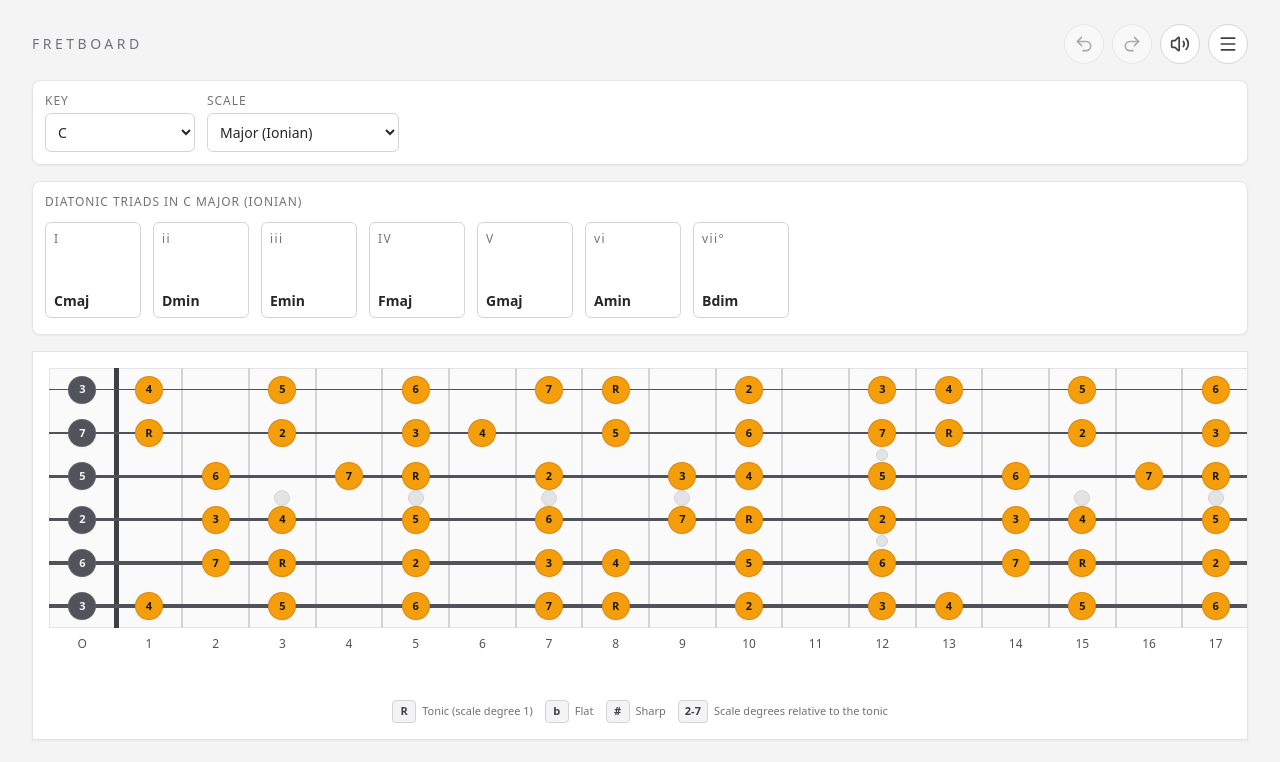
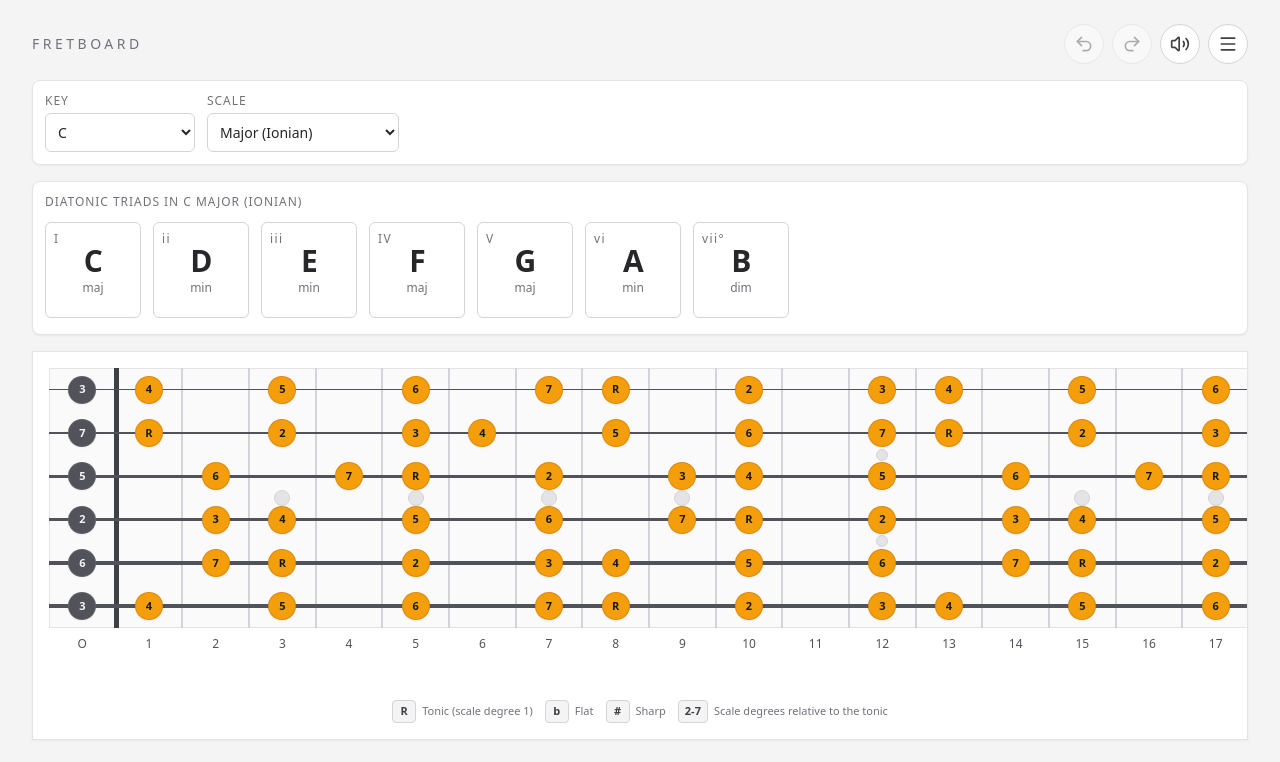
Before and after one commit to atesgoral/fretboard, a React (Vite) app: page / in a window 1280 px wide. Shown: the top 762 px of the page. Built offline with nearby package versions, Linux system fonts and the light colour scheme.

Commit message:
Restyle chord cards with centered root and quality
Co-authored-by: Cursor <cursoragent@cursor.com>

```diff
--- a/src/components/ChordCard.tsx
+++ b/src/components/ChordCard.tsx
@@ -15,6 +15,11 @@ export type ChordCardProps = {
 
 function getChordLabel(chord: ChordSelection) {
   return getChordQueryForSelection(chord.root, chord.qualityId, chord.extensionIds)
+}
+
+function getChordQualityLine(chord: ChordSelection) {
+  const label = getChordLabel(chord)
+  return label.slice(chord.root.length) || 'maj'
 }
 
 function getChordCardTitle(degreeLabel: string | undefined, label: string) {
@@ -43,7 +48,7 @@ function PlayChordButton({ title, onPlayDown }: { title: string; onPlayDown: ()
         }}
         className="inline-flex h-6 w-6 cursor-pointer items-center justify-center rounded-full border border-zinc-300 bg-white text-zinc-600 transition hover:border-zinc-500 hover:text-zinc-900 dark:border-zinc-600 dark:bg-zinc-900 dark:text-zinc-300 dark:hover:border-zinc-400 dark:hover:text-zinc-100"
       >
-        <Play className="h-3.5 w-3.5" aria-hidden="true" />
+        <Play className="pointer-events-none h-3.5 w-3.5" aria-hidden="true" />
       </button>
     </span>
   )
@@ -62,7 +67,7 @@ function RemoveChordButton({ title, onClick }: { title: string; onClick: () => v
         }}
         className="inline-flex h-6 w-6 cursor-pointer items-center justify-center rounded-full border border-zinc-300 bg-white text-zinc-600 transition hover:border-zinc-500 hover:text-zinc-900 dark:border-zinc-600 dark:bg-zinc-900 dark:text-zinc-300 dark:hover:border-zinc-400 dark:hover:text-zinc-100"
       >
-        <X className="h-3.5 w-3.5" aria-hidden="true" />
+        <X className="pointer-events-none h-3.5 w-3.5" aria-hidden="true" />
       </button>
     </span>
   )
@@ -71,21 +76,41 @@ function RemoveChordButton({ title, onClick }: { title: string; onClick: () => v
 function ChordCardContent({
   chord,
   degreeLabel,
-  label,
+  qualityLine,
+  active,
 }: {
   chord: ChordSelection
   degreeLabel?: string
-  label: string
+  qualityLine: string
+  active: boolean
 }) {
   return (
     <>
-      <span className="text-xs tracking-[0.12em] text-zinc-500 dark:text-zinc-400">
-        {degreeLabel ?? chord.root}
-      </span>
-      <span className="text-sm font-semibold leading-tight">{label}</span>
+      {degreeLabel ? (
+        <span
+          className={`absolute left-2 top-2 text-xs font-medium tracking-[0.12em] ${
+            active ? 'opacity-70' : 'text-zinc-500 dark:text-zinc-400'
+          }`}
+        >
+          {degreeLabel}
+        </span>
+      ) : null}
+      <div className="flex flex-col items-center justify-center text-center">
+        <span className="text-3xl font-semibold leading-none tracking-tight">{chord.root}</span>
+        <span
+          className={`mt-1 text-xs font-medium leading-tight ${
+            active ? 'opacity-70' : 'text-zinc-500 dark:text-zinc-400'
+          }`}
+        >
+          {qualityLine}
+        </span>
+      </div>
     </>
   )
 }
+
+const cardLayoutClass =
+  'relative flex h-full w-full items-center justify-center rounded-md border p-2 text-center transition'
 
 export default function ChordCard({
   chord,
@@ -98,6 +123,7 @@ export default function ChordCard({
   onRemove,
 }: ChordCardProps) {
   const label = getChordLabel(chord)
+  const qualityLine = getChordQualityLine(chord)
   const cardTitle = getChordCardTitle(degreeLabel, label)
   const playTitle = `Play chord ${label}`
 
@@ -113,16 +139,23 @@ export default function ChordCard({
           title={`${active ? 'Selected' : 'Select'} chord ${label}`}
           aria-label={`${active ? 'Selected' : 'Select'} chord ${label}`}
           onClick={onSelect}
-          className={`flex h-full w-full cursor-pointer flex-col justify-between rounded-md border p-2 text-left transition ${cardSurfaceClass(active)}`}
+          className={`${cardLayoutClass} cursor-pointer ${cardSurfaceClass(active)}`}
         >
-          <ChordCardContent chord={chord} degreeLabel={degreeLabel} label={label} />
+          <ChordCardContent
+            chord={chord}
+            degreeLabel={degreeLabel}
+            qualityLine={qualityLine}
+            active={active}
+          />
         </button>
       ) : (
-        <div
-          title={cardTitle}
-          className={`flex h-full w-full flex-col justify-between rounded-md border p-2 text-left transition ${cardSurfaceClass(active)}`}
-        >
-          <ChordCardContent chord={chord} degreeLabel={degreeLabel} label={label} />
+        <div title={cardTitle} className={`${cardLayoutClass} ${cardSurfaceClass(active)}`}>
+          <ChordCardContent
+            chord={chord}
+            degreeLabel={degreeLabel}
+            qualityLine={qualityLine}
+            active={active}
+          />
         </div>
       )}
       <PlayChordButton title={playTitle} onPlayDown={onPlay} />
```
